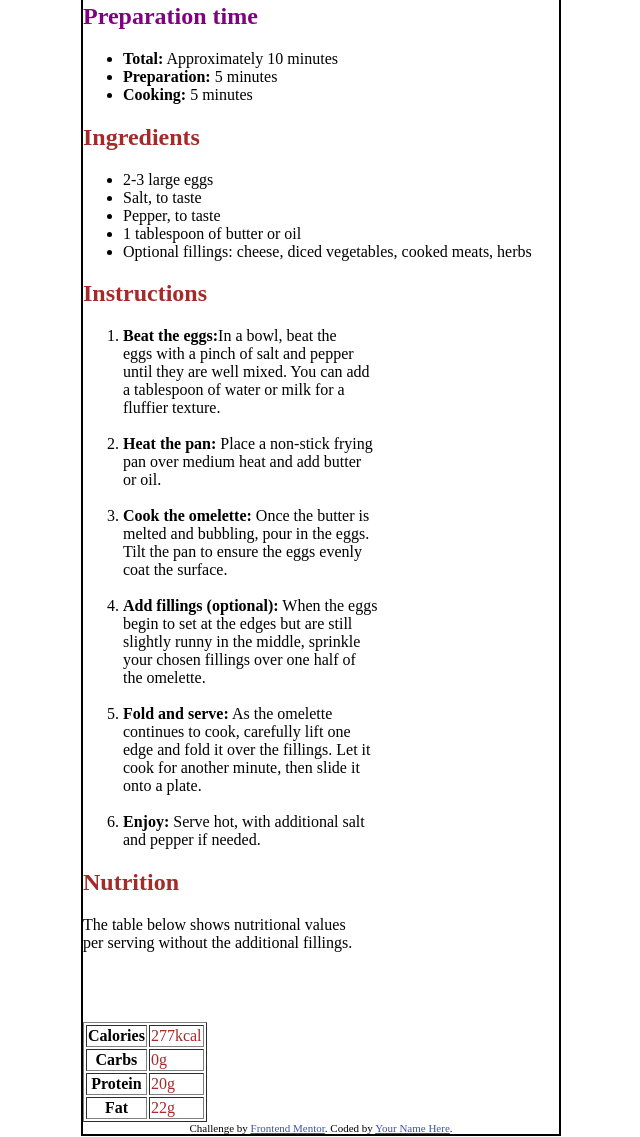
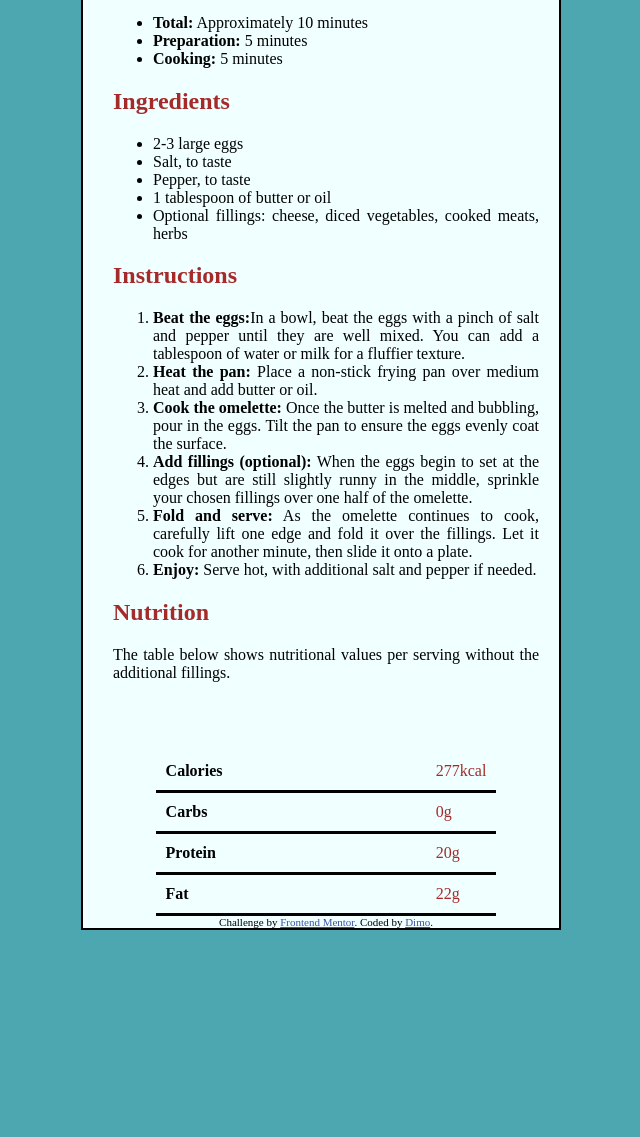
Before and after one commit to dimokon/recipe-page-main, a plain HTML site: page index.html in a window 1280 px wide. Shown: the part 793-1930 px from the top of the page, without its empty margins (319-959 px from the left). Drawn offline with Linux system fonts and the light colour scheme.

Commit message:
Added formatting

```diff
--- a/index.html
+++ b/index.html
@@ -15,17 +15,19 @@
   </style>
 </head>
 <body style="border: black solid 2px; margin: 400px;">
+  <div class="container">
 <img src="./assets/images/image-omelette.jpeg" alt="Omelette Image" width="300" height="200">
   <h1>Simple Omelette Recipe</h1>
 
-  <p>An easy and quick dish, perfect for any <br>
-    meal. This classic omelette combines beaten <br>
+  <p>An easy and quick dish, perfect for any
+    meal. This classic omelette combines beaten
     eggs cooked
-  to perfection, optionally filled <br>
-   with your choice of cheese, vegetables, or <br>
+  to perfection, optionally filled
+   with your choice of cheese, vegetables, or
     meats.</p>
 
   <h2 style="color: purple;">Preparation time</h2>
+  <div>
 <ul>
   <li><b>Total:</b> Approximately 10 minutes</li>
   <li><b>Preparation:</b> 5 minutes</li>
@@ -40,47 +42,47 @@
   <li>1 tablespoon of butter or oil</li>
   <li>Optional fillings: cheese, diced vegetables, cooked meats, herbs</li>
 </ul>
-
+  </div>
 
   <h2 style="color: brown;">Instructions</h2>
 <ol>
- <li><b>Beat the eggs:</b>In a bowl, beat the <br>
-    eggs with a pinch of salt and pepper <br>
-    until they are well mixed. You can add <br>
-     a tablespoon of water or milk for a <br>
+ <li><b>Beat the eggs:</b>In a bowl, beat the
+    eggs with a pinch of salt and pepper
+    until they are well mixed. You can add
+     a tablespoon of water or milk for a
       fluffier texture.</li>
-    <br>
-  <li><b>Heat the pan:</b> Place a non-stick frying <br>
-   pan over medium heat and add butter <br>
+
+  <li><b>Heat the pan:</b> Place a non-stick frying
+   pan over medium heat and add butter
    or oil.</li>
-<br>
-  <li><b>Cook the omelette:</b> Once the butter is <br>
-  melted and bubbling, pour in the eggs. <br>
+
+  <li><b>Cook the omelette:</b> Once the butter is
+  melted and bubbling, pour in the eggs.
    Tilt the pan to ensure
-  the eggs evenly <br>
+  the eggs evenly
    coat the surface.</li>
-<br>
-  <li><b>Add fillings (optional):</b> When the eggs <br>
-  begin to set at the edges but are still <br>
+
+  <li><b>Add fillings (optional):</b> When the eggs
+  begin to set at the edges but are still
    slightly runny in the
-  middle, sprinkle <br>
-   your chosen fillings over one half of <br>
+  middle, sprinkle
+   your chosen fillings over one half of
   the omelette.</li>
-<br>
-  <li><b>Fold and serve:</b> As the omelette <br>
-  continues to cook, carefully lift one <br>
+
+  <li><b>Fold and serve:</b> As the omelette
+  continues to cook, carefully lift one
    edge and fold it over the
-  fillings. Let it <br> cook for another minute, then slide it <br>
+  fillings. Let it  cook for another minute, then slide it
    onto a plate.</li>
-<br>
-  <li><b>Enjoy:</b> Serve hot, with additional salt <br>
+
+  <li><b>Enjoy:</b> Serve hot, with additional salt
    and pepper if needed.</li>
 </ol>
   <h2 style="color: brown;">Nutrition</h2>
 
-  <p>The table below shows nutritional values <br>
+  <p>The table below shows nutritional values
    per serving without the additional fillings.</p>
-<table border-collapse="border-collapse" border="solid black;">
+<table>
   <tr>
     <th>Calories</th>
     <td style="color: brown;">277kcal</td>
@@ -103,7 +105,31 @@
 </table>
   <div class="attribution">
     Challenge by <a href="https://www.frontendmentor.io?ref=challenge" target="_blank">Frontend Mentor</a>.
-    Coded by <a href="#">Your Name Here</a>.
+    Coded by <a href="#">Dimo</a>.
   </div>
+
+  </div>
+  <style>
+    table, th, td {
+      border-collapse: collapse;
+      border-bottom-style: solid;
+      padding: 10px;
+      width: 80%;
+      margin: 0 auto;
+      border-color: black;
+    }
+    div.container {
+      max-width: 600px;
+      margin: 0 auto;
+      background-color: azure;
+      text-align: justify;
+      padding-left: 30px;
+      padding-right: 20px;
+    }
+    body{
+      background-color: rgb(77, 167, 177);
+
+    }
+  </style>
 </body>
 </html>
```
